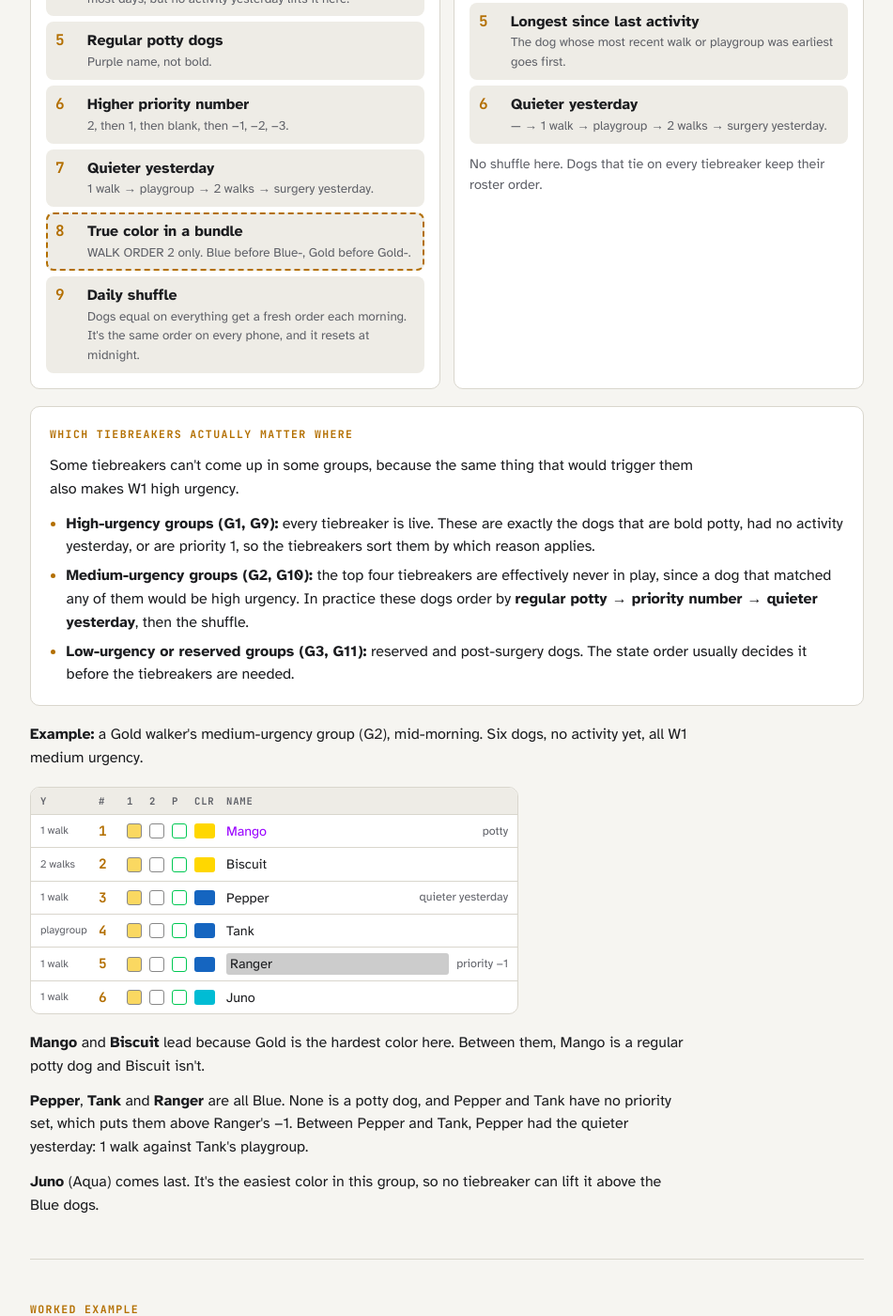
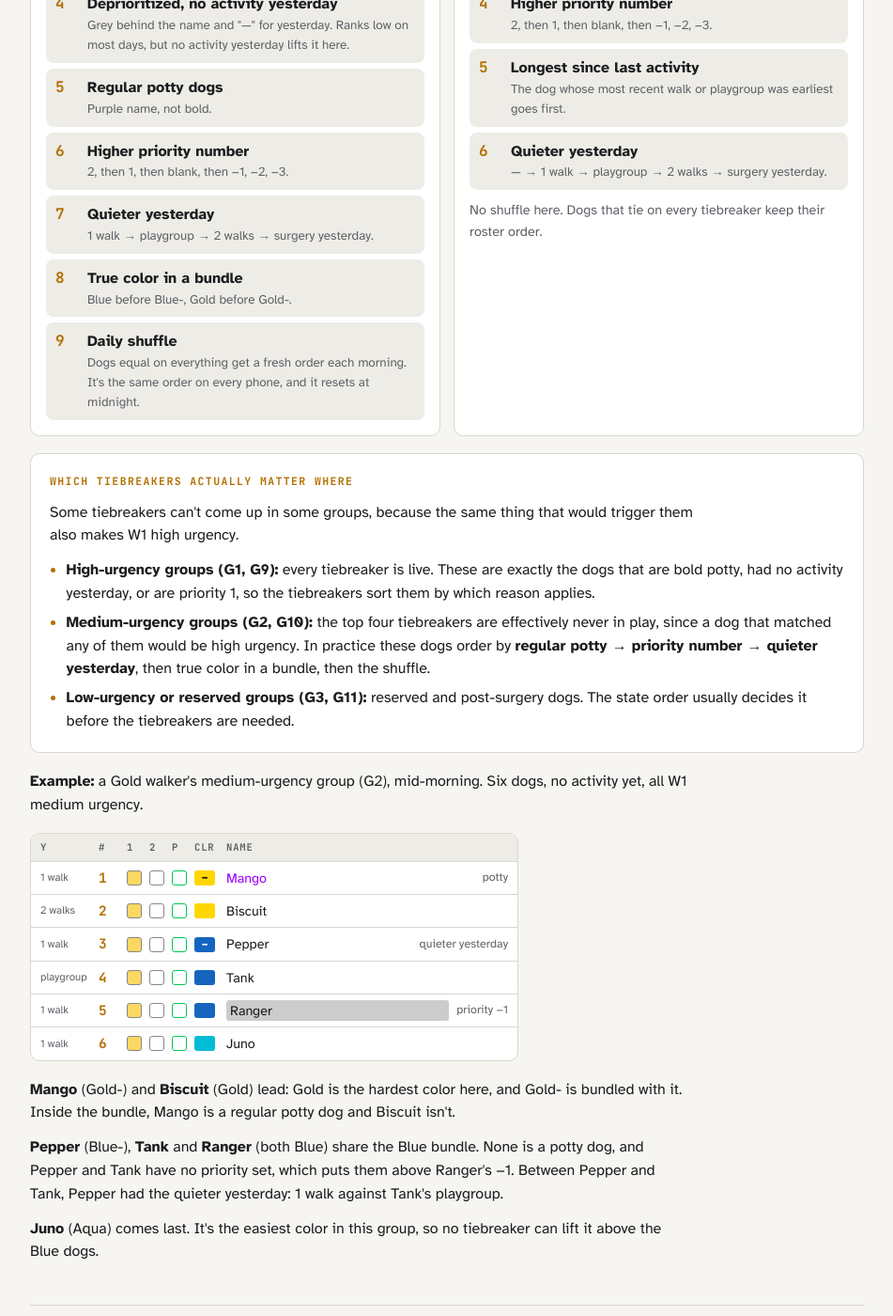
Before and after one commit to kirbsauce/dog-walker-assistant-docs, a Jekyll site: the page walk_order.html, which Jekyll copies as it is, in a window 1280 px wide and 1400 px high, scrolled down 6043 px. Shown: the whole window at 94% size, without its empty margins (164-1115 px from the left). Built offline with Jekyll 4.4.1, drawn with Linux system fonts in a browser that asks for light colours; some of the changed text lies outside the part shown.

Commit message:
Describe WALK ORDER 2's bundling as WALK ORDER in the guide
Stop distinguishing the two sorts: the guide now documents the bundled
behavior (Blue-/Blue and Gold-/Gold count as one color before a dog's
first activity) under the WALK ORDER name. Drop the "WALK ORDER 2 only"
labels and FAQ entry, mention bundling in step 2 and the colors
section, unmark the true-color tiebreaker, and restore Gold- Mango and
Blue- Pepper in the examples so they show bundling. Example orders
checked against the app's WALK_ORDER_2 groups.

Co-Authored-By: Claude Opus 5.5 <noreply@anthropic.com>
Claude-Session: https://claude.ai/code/session_01Gn98H5icQkvFvkCZpGcr4i

```diff
--- a/walk_order.html
+++ b/walk_order.html
@@ -234,7 +234,6 @@ header.top { padding-block: 36px 28px; display: grid; gap: 16px; }
 }
 .tb li .eg { display: block; font-size: 0.84rem; color: var(--muted); }
 .tb li.inert { opacity: 0.6; }
-.tb li.wo2 { outline: 2px dashed var(--accent); outline-offset: -2px; }
 
 /* ---------- compact roster ---------- */
 .compact .rrow { grid-template-columns: 54px 22px 16px 16px 16px 26px minmax(70px, 1fr) auto; min-width: 0; padding: 6px 10px; }
@@ -295,7 +294,7 @@ img { max-width: 100%; }
   <p>For every dog, WALK ORDER asks the same three questions. A later question only matters when two dogs give the same answer to every earlier one.</p>
   <div class="q3">
     <div class="q"><span class="n">1</span><h3>Which group?</h3><p>Can you walk the dog? How much activity has it had today? How urgent are its checkboxes: high, medium or low? Every dog in a higher group sits above every dog in a lower one.</p></div>
-    <div class="q"><span class="n">2</span><h3>Which color?</h3><p>Inside a group, hardest dog color first. The toughest dog you can walk leads, so it gets walked while experienced walkers are on shift.</p></div>
+    <div class="q"><span class="n">2</span><h3>Which color?</h3><p>Inside a group, hardest dog color first. The toughest dog you can walk leads, so it gets walked while experienced walkers are on shift. Before a dog's first activity, Blue- and Gold- are bundled with Blue and Gold.</p></div>
     <div class="q"><span class="n">3</span><h3>Which tiebreaker?</h3><p>Among dogs in the same group and color: first the dog's state, then potty, priority, how long since its last activity, and yesterday's activity.</p></div>
   </div>
 </section>
@@ -420,7 +419,7 @@ img { max-width: 100%; }
 <section class="block" id="colors">
   <div class="eyebrow">Step 2</div>
   <h2>Colors, easiest to hardest</h2>
-  <p>Inside a group, dogs go hardest color first. You can walk any dog at or below your color.</p>
+  <p>Inside a group, dogs go hardest color first. You can walk any dog at or below your color. Blue- and Gold- have one exception, covered next.</p>
   <div class="grades">
     <div class="grade"><span class="pill" style="--c:#f501a4">&nbsp;</span><b>Pink</b><small>easiest</small></div>
     <div class="grade"><span class="pill" style="--c:#00c853;--t:#111">&nbsp;</span><b>Green</b><small>2</small></div>
@@ -437,9 +436,9 @@ img { max-width: 100%; }
 
 <!-- ============================================================ -->
 <section class="block" id="bundling">
-  <div class="eyebrow">Step 2 · WALK ORDER 2 only</div>
+  <div class="eyebrow">Step 2</div>
   <h2>Blue- / Blue and Gold- / Gold bundling</h2>
-  <p><b>WALK ORDER doesn't bundle.</b> It always puts Blue above Blue-, and Gold above Gold-. Bundling is how <b>WALK ORDER 2</b>, the experimental sort next to it in the sort menu, differs.</p>
+  <p>Before a dog's first activity, Blue- and Blue count as one color, and so do Gold- and Gold. A minus dog that needs out more isn't stuck below every full-color dog.</p>
 
   <div class="grades">
     <div class="grade"><span class="pill" style="--c:#f501a4">&nbsp;</span><b>Pink</b></div>
@@ -489,7 +488,7 @@ img { max-width: 100%; }
         <li><div><b>Regular potty dogs</b><span class="eg">Purple name, not bold.</span></div></li>
         <li><div><b>Higher priority number</b><span class="eg">2, then 1, then blank, then −1, −2, −3.</span></div></li>
         <li><div><b>Quieter yesterday</b><span class="eg">1 walk → playgroup → 2 walks → surgery yesterday.</span></div></li>
-        <li class="wo2"><div><b>True color in a bundle</b><span class="eg">WALK ORDER 2 only. Blue before Blue-, Gold before Gold-.</span></div></li>
+        <li><div><b>True color in a bundle</b><span class="eg">Blue before Blue-, Gold before Gold-.</span></div></li>
         <li><div><b>Daily shuffle</b><span class="eg">Dogs equal on everything get a fresh order each morning. It's the same order on every phone, and it resets at midnight.</span></div></li>
       </ol>
     </div>
@@ -514,7 +513,7 @@ img { max-width: 100%; }
     <p>Some tiebreakers can't come up in some groups, because the same thing that would trigger them also makes W1 high urgency.</p>
     <ul style="margin:0;padding-left:1.1em;display:grid;gap:6px">
       <li><b>High-urgency groups (G1, G9):</b> every tiebreaker is live. These are exactly the dogs that are bold potty, had no activity yesterday, or are priority 1, so the tiebreakers sort them by which reason applies.</li>
-      <li><b>Medium-urgency groups (G2, G10):</b> the top four tiebreakers are effectively never in play, since a dog that matched any of them would be high urgency. In practice these dogs order by <b>regular potty → priority number → quieter yesterday</b>, then the shuffle.</li>
+      <li><b>Medium-urgency groups (G2, G10):</b> the top four tiebreakers are effectively never in play, since a dog that matched any of them would be high urgency. In practice these dogs order by <b>regular potty → priority number → quieter yesterday</b>, then true color in a bundle, then the shuffle.</li>
       <li><b>Low-urgency or reserved groups (G3, G11):</b> reserved and post-surgery dogs. The state order usually decides it before the tiebreakers are needed.</li>
     </ul>
   </div>
@@ -524,8 +523,8 @@ img { max-width: 100%; }
   <div class="roster compact" id="tbEx" style="max-width:520px"></div>
 
   <div class="stack">
-    <p><b>Mango</b> and <b>Biscuit</b> lead because Gold is the hardest color here. Between them, Mango is a regular potty dog and Biscuit isn't.</p>
-    <p><b>Pepper</b>, <b>Tank</b> and <b>Ranger</b> are all Blue. None is a potty dog, and Pepper and Tank have no priority set, which puts them above Ranger's −1. Between Pepper and Tank, Pepper had the quieter yesterday: 1 walk against Tank's playgroup.</p>
+    <p><b>Mango</b> (Gold-) and <b>Biscuit</b> (Gold) lead: Gold is the hardest color here, and Gold- is bundled with it. Inside the bundle, Mango is a regular potty dog and Biscuit isn't.</p>
+    <p><b>Pepper</b> (Blue-), <b>Tank</b> and <b>Ranger</b> (both Blue) share the Blue bundle. None is a potty dog, and Pepper and Tank have no priority set, which puts them above Ranger's −1. Between Pepper and Tank, Pepper had the quieter yesterday: 1 walk against Tank's playgroup.</p>
     <p><b>Juno</b> (Aqua) comes last. It's the easiest color in this group, so no tiebreaker can lift it above the Blue dogs.</p>
   </div>
 </section>
@@ -537,7 +536,7 @@ img { max-width: 100%; }
   <p>A small roster of fifteen dogs, sorted by WALK ORDER for a Gold walker. Red and Black dogs are above that walker's color, so they're dimmed and sit at the bottom. Group numbers match the list above.</p>
   <div class="roster" id="full"></div>
   <div class="stack">
-    <p><b>Moose</b> leads G1. Blue is the hardest color in it, so <b>Juniper</b> (Blue-) and <b>Hazel</b> (Aqua) follow in color order, even though all three are high urgency for different reasons.</p>
+    <p><b>Moose</b> (Blue) leads G1 over <b>Juniper</b> (Blue-). Blue and Blue- are bundled before the first activity, so tiebreakers decide, and Moose is bold potty. <b>Hazel</b> (Aqua) follows on color.</p>
     <p><b>Diesel</b> is high urgency but sits near the bottom. Red is above Gold, so this walker can't take him. A Red or Black walker would see Diesel near the top of their own list.</p>
     <p><b>Penny</b> is Pink, the easiest color, but she still goes ahead of Gold- <b>Bear</b>. Her W2 is medium urgency, which puts her in G5, and Bear is low urgency in G6. Groups come before color.</p>
     <p><b>Rocket</b> had no activity yesterday, which would usually make him high urgency. He's reserved for playgroup, so he waits in G3 instead.</p>
@@ -574,11 +573,11 @@ img { max-width: 100%; }
   </details>
   <details>
     <summary>Why is a Blue- dog above a Blue dog?</summary>
-    <div class="ans"><p>You're on WALK ORDER 2, which bundles Blue- with Blue (and Gold- with Gold) for dogs with no activity yet. See <a href="#bundling">bundling</a>. WALK ORDER always puts Blue above Blue-.</p></div>
+    <div class="ans"><p>Before a dog's first activity, Blue- and Blue are <a href="#bundling">bundled</a> into one color, so the Blue- dog won on its state, potty, priority or a quieter yesterday. Once both dogs have had activity, Blue goes back above Blue-.</p></div>
   </details>
   <details>
     <summary>The order on my phone doesn't match this guide.</summary>
-    <div class="ans"><p>First check the sort menu says WALK ORDER, not WALK ORDER 2. Right after an app update, a phone that already had the app open can keep running the old version. Fully close and reopen the app. If it still doesn't match, note the dog and the time and pass it along.</p></div>
+    <div class="ans"><p>Right after an app update, a phone that already had the app open can keep running the old version. Fully close and reopen the app. If it still doesn't match, note the dog and the time and pass it along.</p></div>
   </details>
 </section>
 
@@ -625,10 +624,10 @@ img { max-width: 100%; }
   // Tiebreakers: Gold walker, medium-urgency group (G2), mid-morning.
   var amber = {
     biscuit: { name: 'Biscuit', g: 'Gold',  y: '2 walks',   w1: 'a', why: '' },
-    mango:   { name: 'Mango',   g: 'Gold',  y: '1 walk',    w1: 'a', n: 'p1', why: 'potty' },
+    mango:   { name: 'Mango',   g: 'Gold-', y: '1 walk',    w1: 'a', n: 'p1', why: 'potty' },
     tank:    { name: 'Tank',    g: 'Blue',  y: 'playgroup', w1: 'a', why: '' },
     ranger:  { name: 'Ranger',  g: 'Blue',  y: '1 walk',    w1: 'a', n: 'dp', why: 'priority −1' },
-    pepper:  { name: 'Pepper',  g: 'Blue',  y: '1 walk',    w1: 'a', why: 'quieter yesterday' },
+    pepper:  { name: 'Pepper',  g: 'Blue-', y: '1 walk',    w1: 'a', why: 'quieter yesterday' },
     juno:    { name: 'Juno',    g: 'Aqua',  y: '1 walk',    w1: 'a', why: '' }
   };
   render('tbEx', [amber.mango, amber.biscuit, amber.pepper, amber.tank, amber.ranger, amber.juno], true);
@@ -640,9 +639,9 @@ img { max-width: 100%; }
     { name: 'Juniper', g: 'Blue-', k: 'C02', y: '—',       w1: 'y', why: 'no activity yesterday' },
     { name: 'Hazel',   g: 'Aqua',  k: 'A11', y: '2 walks', w1: 'y', why: 'priority 1' },
     { div: 'G2 · No activity yet · W1 medium urgency', sw: 'var(--chk-dim)' },
-    { name: 'Mango',   g: 'Gold',  k: 'D04', y: '1 walk',    w1: 'a', n: 'p1', why: 'potty' },
+    { name: 'Mango',   g: 'Gold-', k: 'D04', y: '1 walk',    w1: 'a', n: 'p1', why: 'potty' },
     { name: 'Biscuit', g: 'Gold',  k: 'D09', y: '2 walks',   w1: 'a' },
-    { name: 'Pepper',  g: 'Blue',  k: 'B12', y: '1 walk',    w1: 'a', why: 'quieter yesterday' },
+    { name: 'Pepper',  g: 'Blue-', k: 'B12', y: '1 walk',    w1: 'a', why: 'quieter yesterday' },
     { name: 'Tank',    g: 'Blue',  k: 'B03', y: 'playgroup', w1: 'a' },
     { div: 'G3 · No activity yet · low urgency or reserved', sw: 'var(--pg-res)' },
     { name: 'Rocket',  g: 'Gold',  k: 'D01', y: '—',       w1: '', pg: 'pr', why: 'PG reserved' },
```
